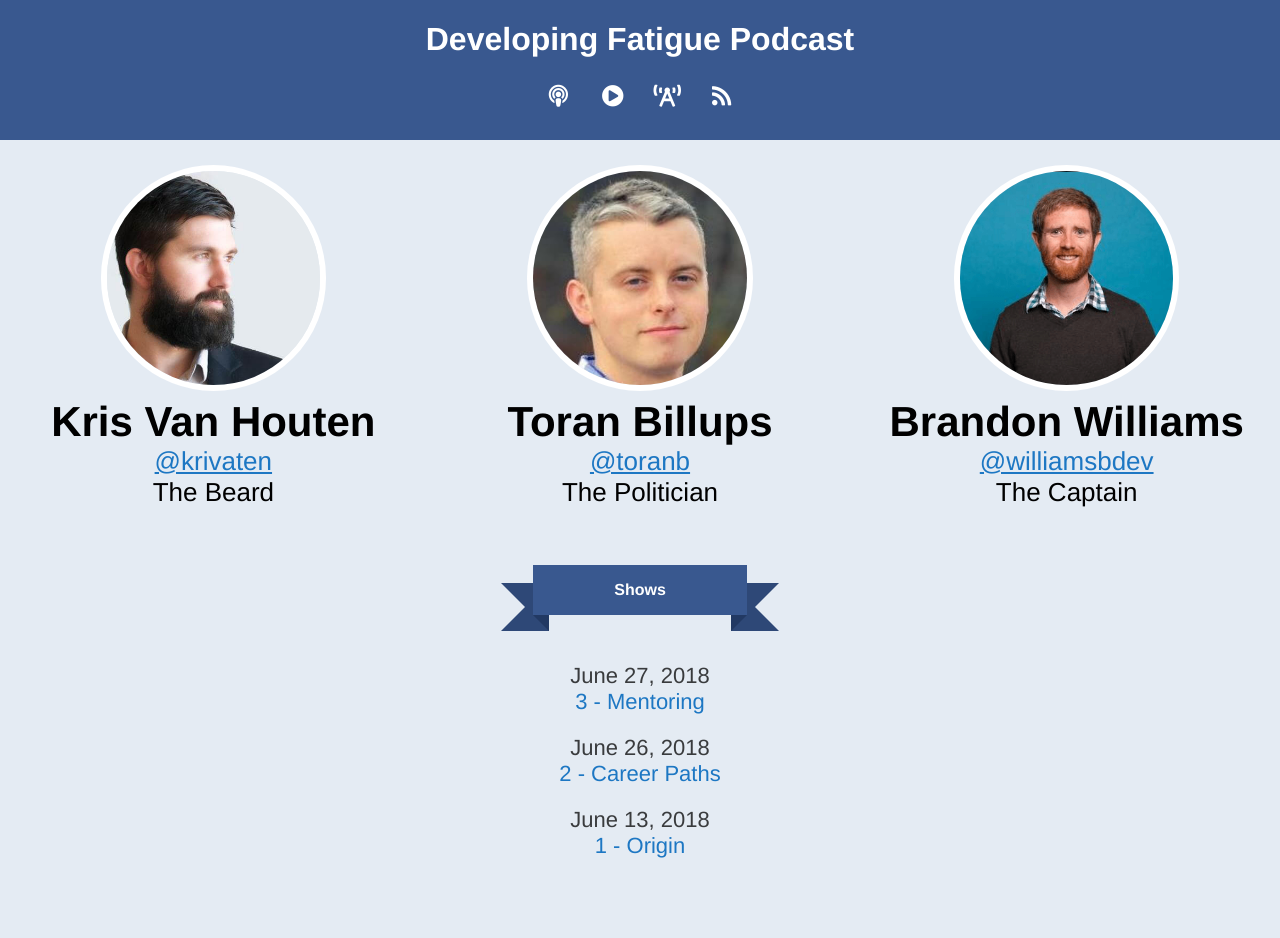
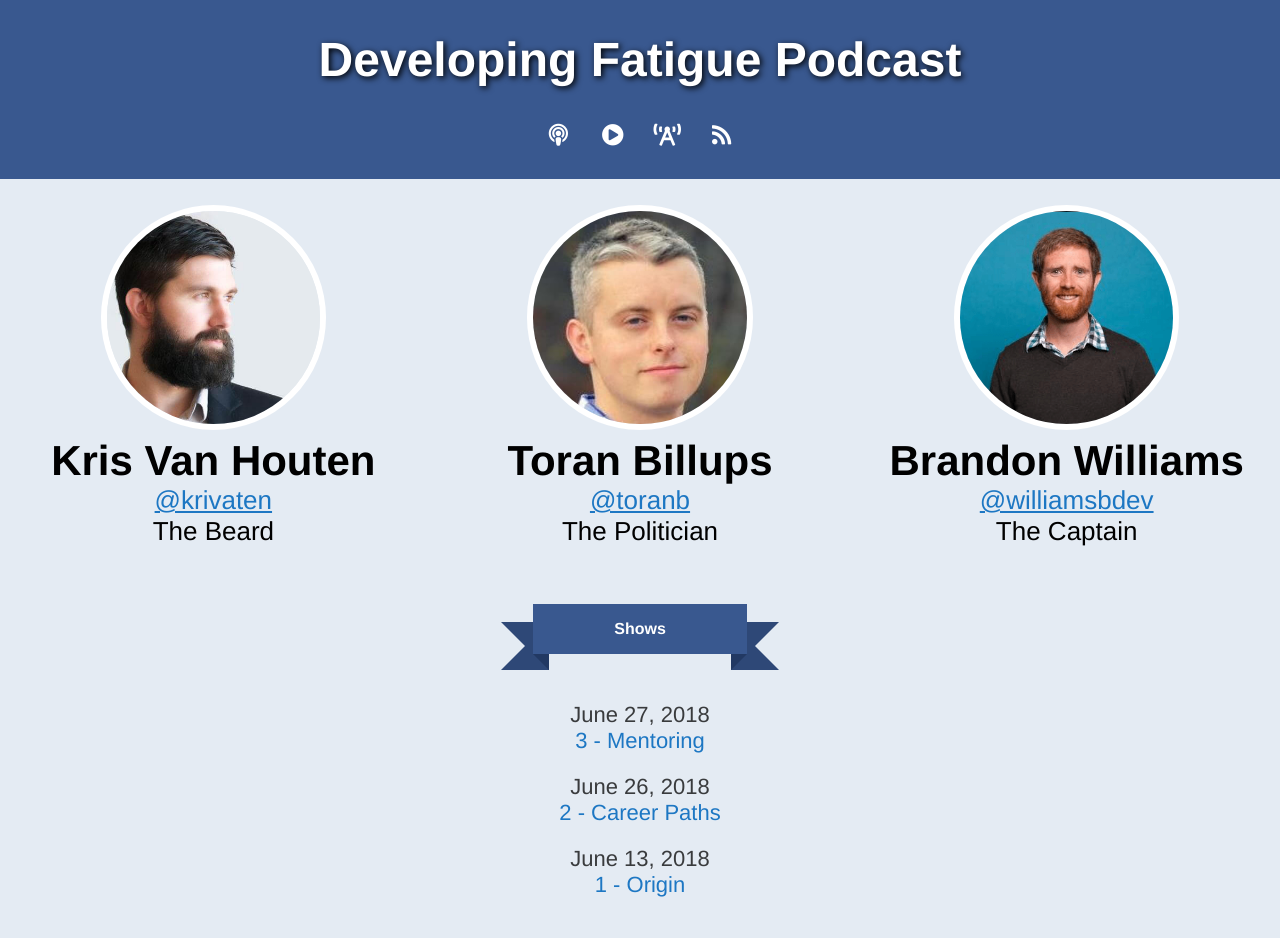
Before and after one commit to developingfatigue/website, a Jekyll site: the page built from index.md, in a window 1280 px wide. Built offline with Jekyll 4.4.1, drawn with Linux system fonts in a browser that asks for light colours; before the commit the page ends 900 px from its top, so only the background shows below that.

Commit message:
H1 updated to match post style

```diff
--- a/assets/default.css
+++ b/assets/default.css
@@ -54,7 +54,7 @@ a {
   flex: 1 100%;
   font-size: 4em;
 }
-header h1 {
+.header h1 {
   font-size: 3em;
   color: #fff;
   text-shadow: 2px 2px 6px #000;
@@ -83,7 +83,7 @@ h2 {
   padding-bottom: 20px;
 }
 @media only screen and (max-width: 739px) {
-  h1 {
+  .header h1 {
     font-size: 2em;
   }
   h2 {
```
